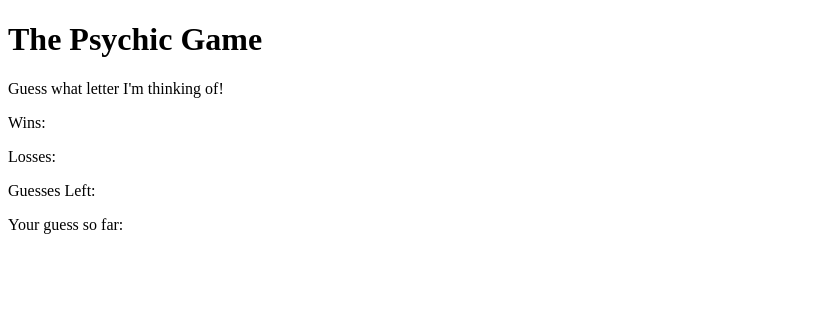
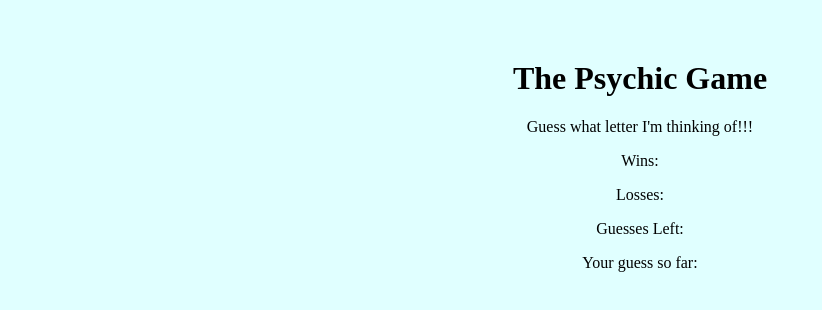
Before and after one commit to Don-2020/Psychic-Game, a plain HTML site: page index.html in a window 1280 px wide. Shown: the whole page, without its empty margins (0-822 px from the left). Drawn offline with Linux system fonts and the light colour scheme.

Commit message:
Updating index, style and game files

```diff
--- a/assets/css/style.css
+++ b/assets/css/style.css
@@ -0,0 +1,9 @@
+body{
+    background-color: lightcyan;
+}
+.container{
+    padding-right: 40px;
+    padding-left: 40px;
+    text-align: center;
+    margin-top: 60px;
+}
--- a/assets/javascript/game.js
+++ b/assets/javascript/game.js
@@ -22,6 +22,7 @@ document.onkeyup = function (event) {
 
     if (userGuess === computerChoice) {
         wins++;
+        alert("WOW, YOUR A PSYCHIC!!!!");
          restartGame()
     }
     else {
--- a/index.html
+++ b/index.html
@@ -10,13 +10,23 @@
 </head>
 
 <body>
+    <div class="container">
+        <div class="row">
+            <div class="col">
+                <h1> The Psychic Game </h1>
+                <p>Guess what letter I'm thinking of!!!</p>
+            </div>
+        </div>
 
-    <h1> The Psychic Game </h1>
-    <p>Guess what letter I'm thinking of!</p>
-    <p>Wins: <span id="wins"></span></p>
-    <p>Losses: <span id="losses"></span></p>
-    <p>Guesses Left: <span id="guesses"></span></p>
-    <p>Your guess so far: <span id="choices"></span></p>
+        <div class="row">
+            <div class="col">
+                <p>Wins: <span id="wins"></span></p>
+                <p>Losses: <span id="losses"></span></p>
+                <p>Guesses Left: <span id="guesses"></span></p>
+                <p>Your guess so far: <span id="choices"></span></p>
+            </div>
+        </div>
+    </div>
 
 </body>
 
```
